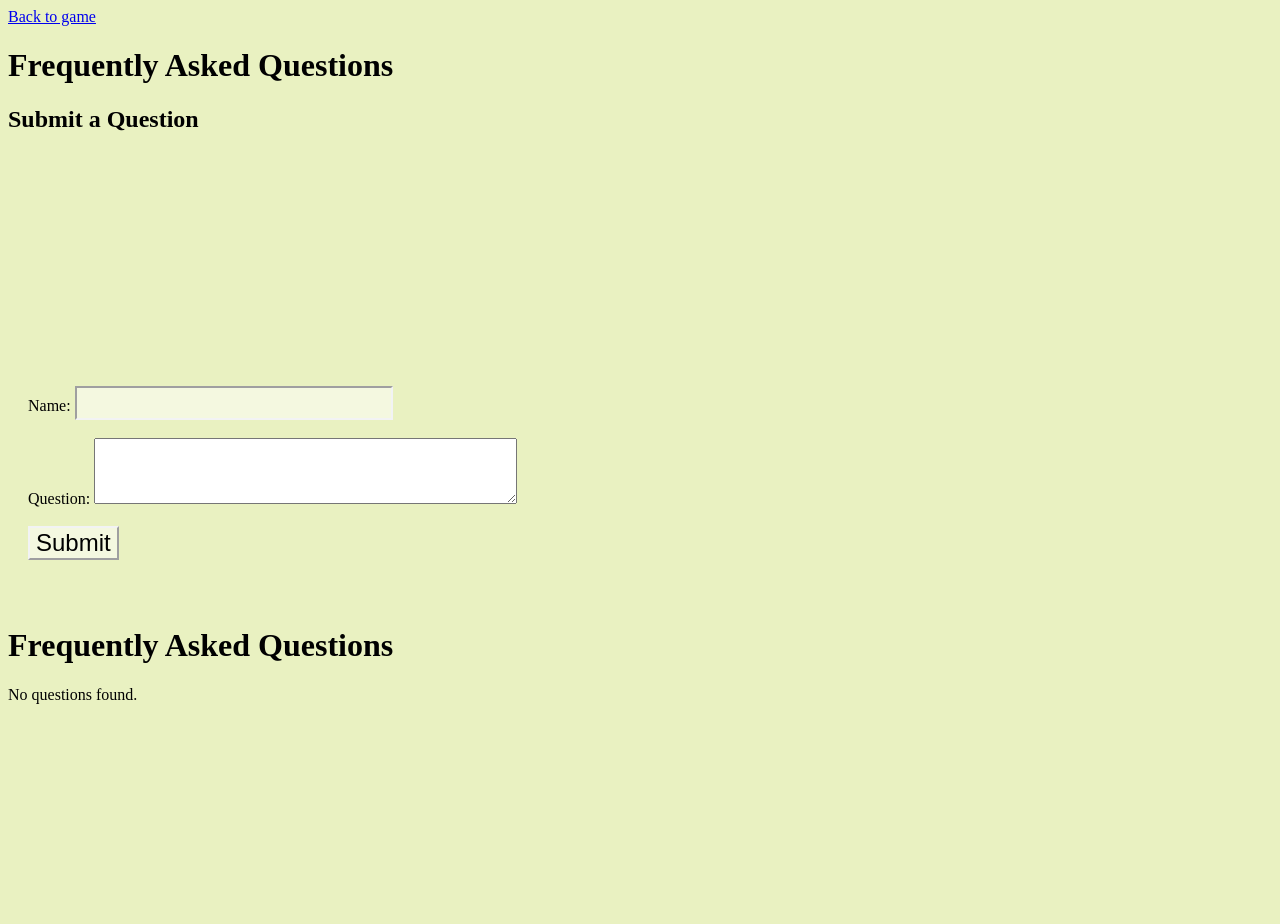
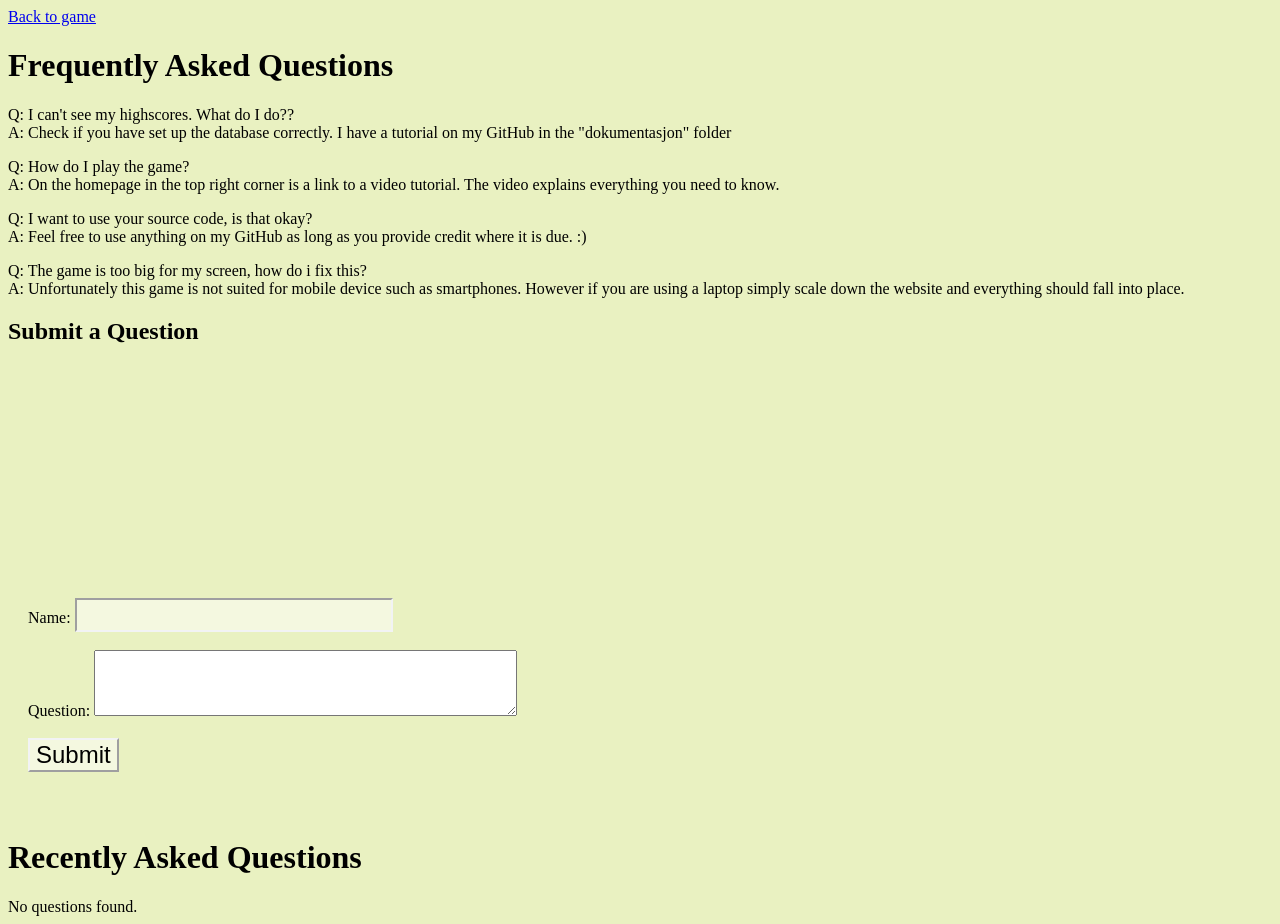
Before and after one commit to jonascantcode/battleship, a PHP site: page /faq.php in a window 1280 px wide. Before the commit the page ends 704 px from the top, so only its background shows below. Run offline with PHP 8.4, Linux system fonts and the light colour scheme; data that the repository does not hold is empty.

Commit message:
faq update

```diff
--- a/faq.php
+++ b/faq.php
@@ -14,6 +14,13 @@
 
     <h1>Frequently Asked Questions</h1>
 
+
+    <p>Q: I can't see my highscores. What do I do??<br> A: Check if you have set up the database correctly. I have a tutorial on my GitHub in the "dokumentasjon" folder</p>
+    <p>Q: How do I play the game?<br> A: On the homepage in the top right corner is a link to a video tutorial. The video explains everything you need to know.</p>
+    <p>Q: I want to use your source code, is that okay?<br> A: Feel free to use anything on my GitHub as long as you provide credit where it is due. :)</p>
+    <p>Q: The game is too big for my screen, how do i fix this?<br> A: Unfortunately this game is not suited for mobile device such as smartphones. However if you are using a laptop simply scale down the website and everything should fall into place.</p>
+
+
     <!-- Question submission form -->
     <h2>Submit a Question</h2>
     <form method="post">
@@ -24,7 +31,7 @@
         <input type="submit" value="Submit">
     </form>
 
-    <h1>Frequently Asked Questions</h1>
+    <h1>Recently Asked Questions</h1>
 
     <?php
     include 'dbconn.php';
```
